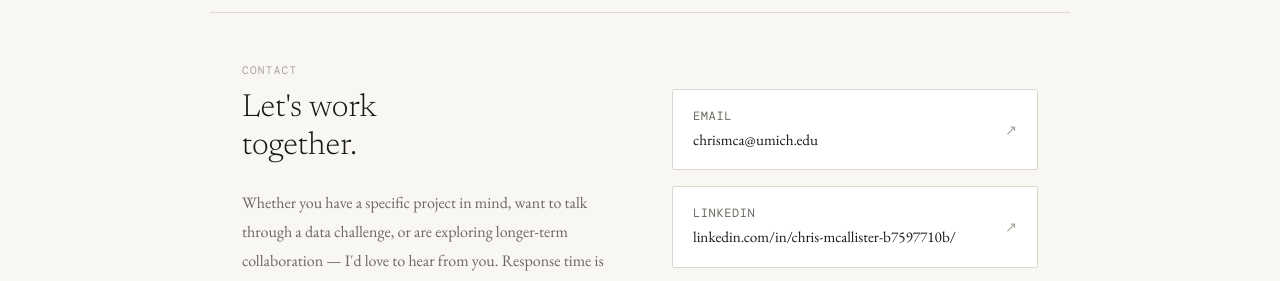
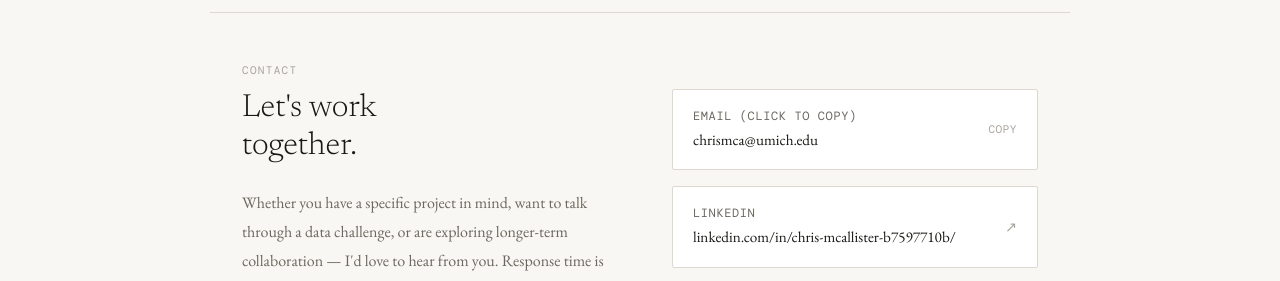
Before and after one commit to chrismca13/chrismca13.github.io, a Jekyll site: the page built from index.html, in a window 1280 px wide and 900 px high, scrolled down 1842 px. Shown: the part 305-586 px from the top of the window. Built offline with Jekyll 4.4.1, drawn with Linux system fonts in a browser that asks for light colours.

Commit message:
Add copy option

```diff
--- a/index.html
+++ b/index.html
@@ -688,13 +688,13 @@ layout: null
         </p>
       </div>
       <div class="contact-links">
-        <a href="mailto:chrismca@umich.edu" class="contact-link">
-          <div>
-            <p class="contact-link-label">Email</p>
-            <p class="contact-link-value">chrismca@umich.edu</p>
-          </div>
-          <span class="contact-link-arrow">↗</span>
-        </a>
+        <a href="#" onclick="copyEmail(event)" class="contact-link" style="cursor: copy;">
+        <div>
+          <p class="contact-link-label">Email (Click to copy)</p>
+          <p class="contact-link-value">chrismca@umich.edu</p>
+        </div>
+        <span class="contact-link-arrow" id="email-copy-btn" style="font-family: var(--mono); font-size: 11px; letter-spacing: 0.05em; text-transform: uppercase;">Copy</span>
+      </a>
         <a href="https://www.linkedin.com/in/chris-mcallister-b7597710b/" target="_blank" class="contact-link">
           <div>
             <p class="contact-link-label">LinkedIn</p>
@@ -709,7 +709,7 @@ layout: null
           </div>
           <span class="contact-link-arrow">↗</span>
         </a>
-        <a href="assets/Chris_McAllister_Resume.pdf" target="_blank" class="contact-link">
+        <a href="assets/Chris_McAllister_Resume.pdf" target="assets/Chris_McAllister_Resume.pdf" class="contact-link">
           <div>
             <p class="contact-link-label">Résumé</p>
             <p class="contact-link-value">Download PDF</p>
@@ -726,5 +726,37 @@ layout: null
   <p>Chris McAllister &nbsp;·&nbsp; Data Scientist &nbsp;·&nbsp; Berkeley, CA</p>
 </footer>
 
+<script>
+  function copyEmail(event) {
+    // 1. Prevent the page from jumping or trying to open an email app
+    event.preventDefault();
+    const emailText = "chrismca@umich.edu";
+
+    // 2. Create a temporary off-screen input element to copy from
+    // (This guarantees it works reliably inside web-page frames)
+    const tempTextArea = document.createElement('textarea');
+    tempTextArea.value = emailText;
+    tempTextArea.setAttribute('readonly', '');
+    tempTextArea.style.position = 'absolute';
+    tempTextArea.style.left = '-9999px';
+    document.body.appendChild(tempTextArea);
+
+    tempTextArea.select();
+    document.execCommand('copy'); // Perfect fallback for iframe security environments
+    document.body.removeChild(tempTextArea);
+
+    // 3. Provide visual user feedback on the card itself
+    const copyButton = document.getElementById('email-copy-btn');
+    copyButton.textContent = 'Copied!';
+    copyButton.style.color = 'var(--accent)';
+
+    // 4. Reset back to "Copy" after 2 seconds
+    setTimeout(() => {
+      copyButton.textContent = 'Copy';
+      copyButton.style.color = 'var(--ink-faint)';
+    }, 2000);
+  }
+</script>
+
 </body>
 </html>
```
